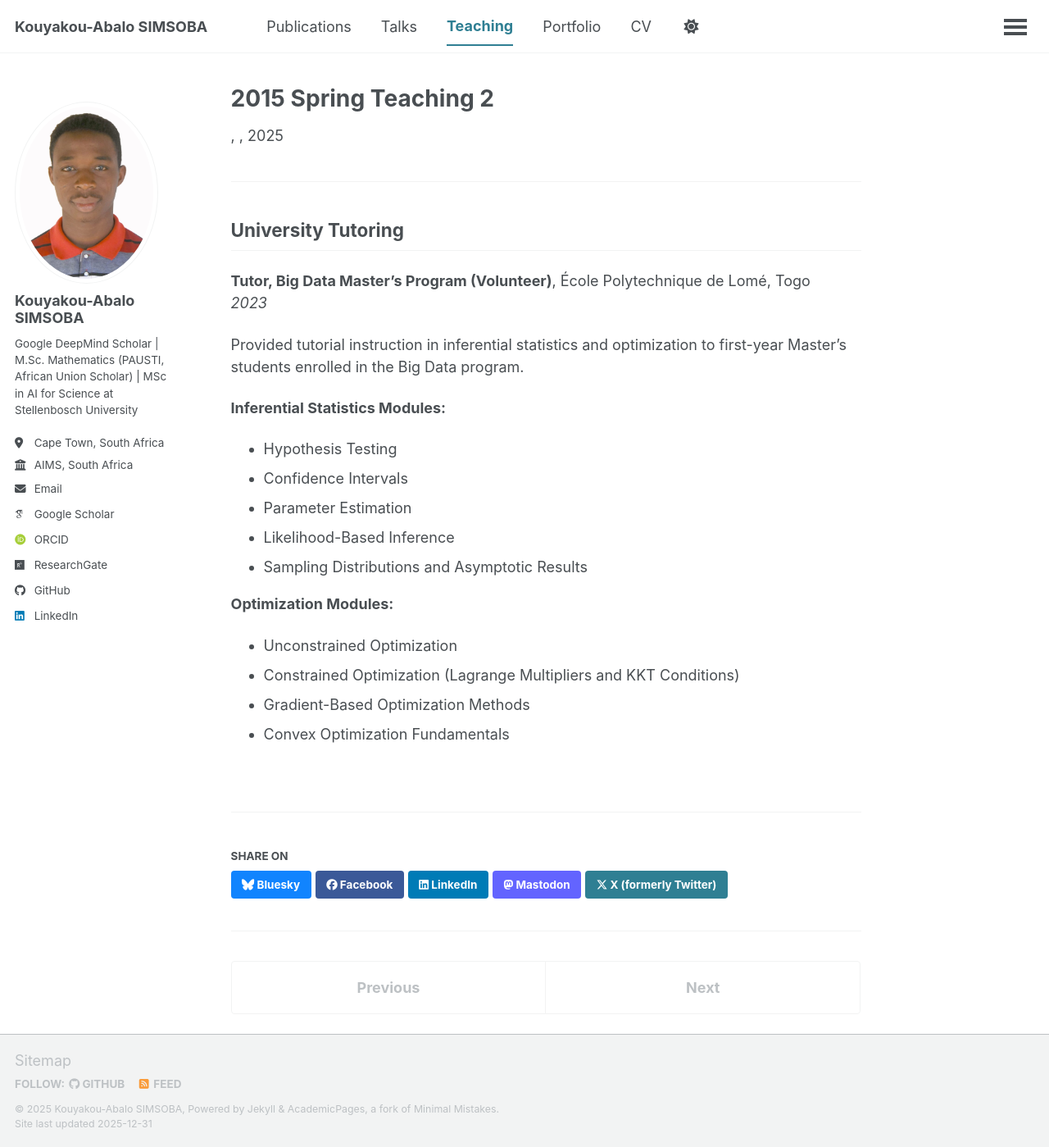
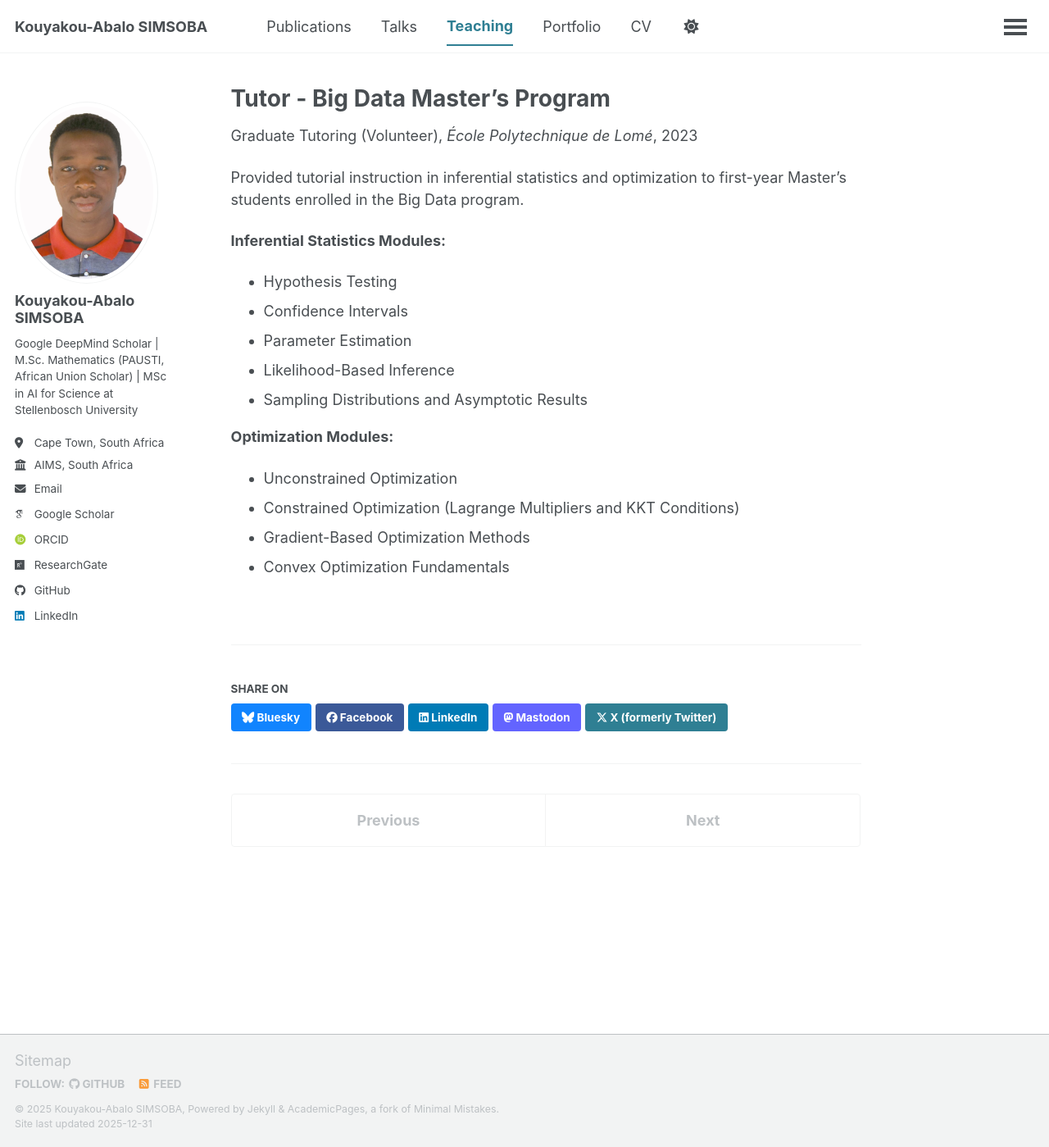
Before and after one commit to simsoba-research/simsoba-research.github.io, a Jekyll site: the page built from _teaching/2015-spring-teaching-2.md, in a window 1280 px wide and 1399 px high. Shown: the whole window at 82% size. Built offline with Jekyll 4.4.1, drawn with Linux system fonts in a browser that asks for light colours; some web fonts are replaced; a script bundle is joined from its source files by our own code; library files that are not in the unit come from our copies.

Commit message:
Revise tutoring entry for Big Data Master's Program
Updated the title, type, and venue information for the tutoring entry.

```diff
--- a/_teaching/2015-spring-teaching-2.md
+++ b/_teaching/2015-spring-teaching-2.md
@@ -1,10 +1,12 @@
 ---
-
-## University Tutoring
-<u></u>
-
-**Tutor, Big Data Master's Program (Volunteer)**, École Polytechnique de Lomé, Togo
-*2023*
+title: "Tutor - Big Data Master's Program"
+collection: teaching
+type: "Graduate Tutoring (Volunteer)"
+permalink: /teaching/tutor-polytechnic-lome
+venue: "École Polytechnique de Lomé"
+date: 2023-01-01
+location: "Lomé, Togo"
+---
 
 Provided tutorial instruction in inferential statistics and optimization to first-year Master's students enrolled in the Big Data program.
 
```
